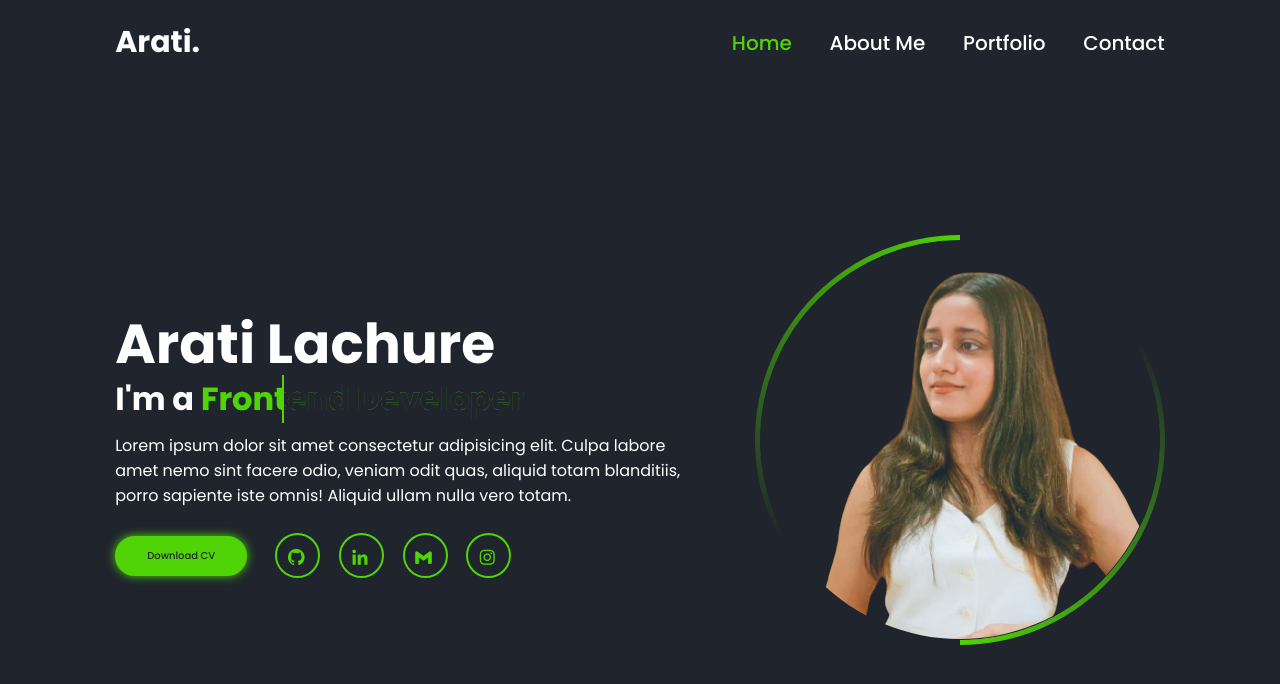
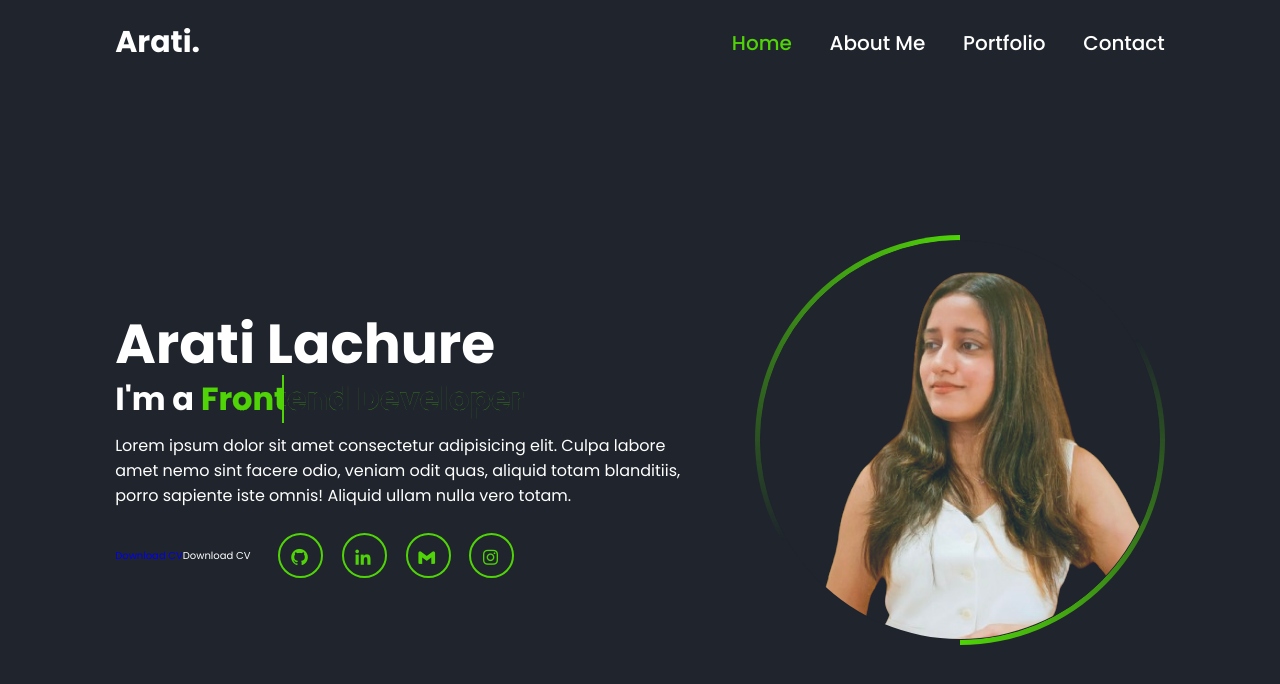
Before and after one commit to Arati10-hub/Portfolio, a plain HTML site: page index.html in a window 1280 px wide. Drawn offline with nearby package versions, Linux system fonts and the light colour scheme.

Commit message:
Update  code index.html

```diff
--- a/index.html
+++ b/index.html
@@ -60,7 +60,7 @@
           blanditiis, porro sapiente iste omnis! Aliquid ullam nulla vero totam.
         </p>
         <div class="btn-sci">
-          <a href="https://drive.google.com/uc?export=download&id=1cWrwtvHPfunybB_xFHC8XxN99Ieq0RHU" class="btn">Download CV</a>
+          <a href="https://drive.google.com/uc?export=download&id=14acQWSuH-3VXcN5iPfR7t4fret1zobBn">Download CV</a class="btn">Download CV</a>
           <div class="sci">
             <a href="#"><i class="bx bxl-github"></i></a>
             <a href="#"><i class="bx bxl-linkedin"></i></a>
```
